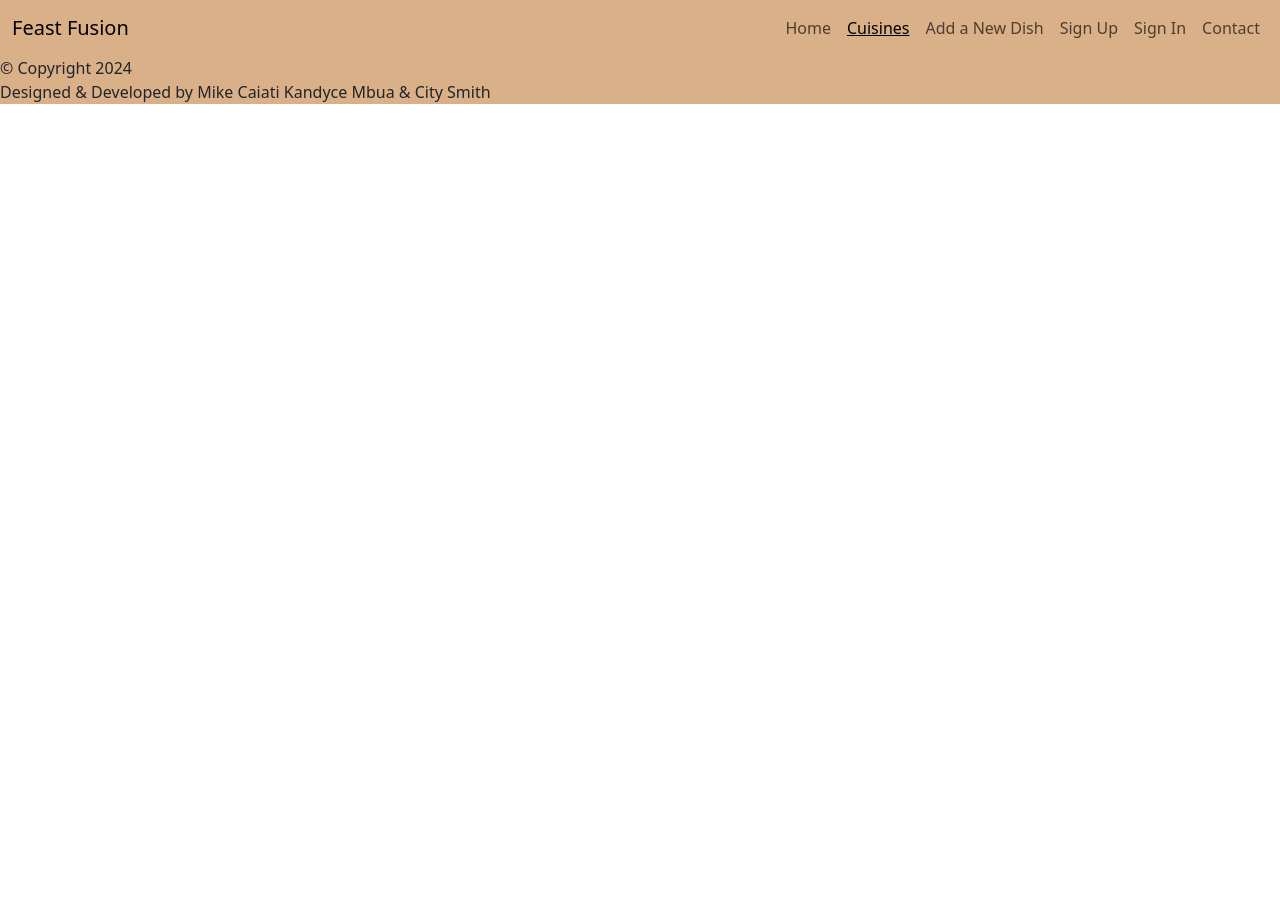
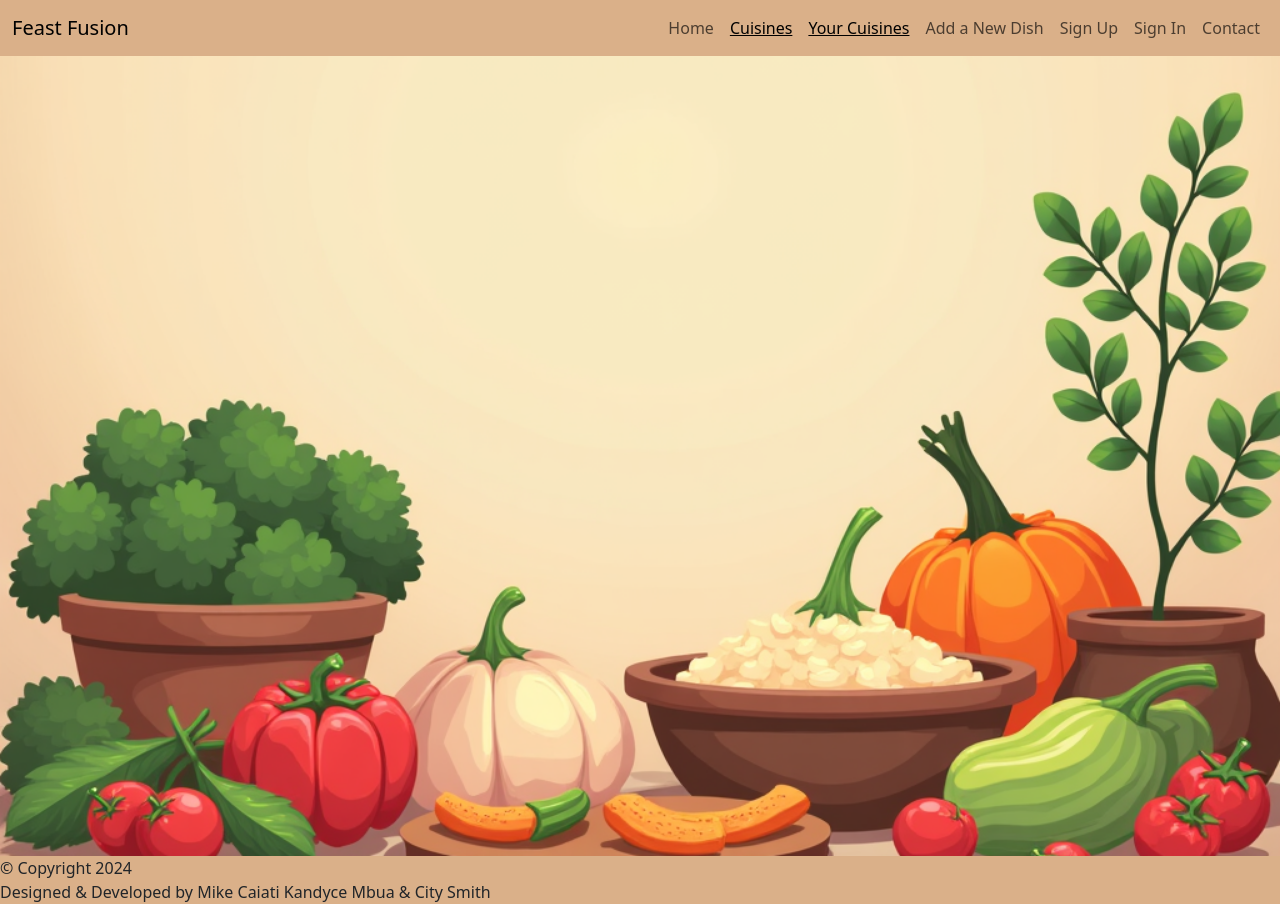
Before and after one commit to mcaiati2/feast-fusion, a React (Vite) app in the folder client/: page /cuisines/yours in a window 1280 px wide. Before the commit the page ends 800 px from the top, so only its background shows below. Built offline with nearby package versions, Linux system fonts and the light colour scheme; no server answers.

Commit message:
created a page to show the list of user's Cuisines

```diff
--- a/client/src/App.tsx
+++ b/client/src/App.tsx
@@ -7,6 +7,7 @@ import Footer from './components/Footer';
 
 import Landing from './pages/Landing';
 import Cuisines from './pages/Cuisines';
+import UserCuisines from './pages/UserCuisines';
 import RecipeForm from './pages/RecipeForm';
 import AuthForm from './pages/AuthForm';
 import ContactForm from './pages/ContactForm';
@@ -18,6 +19,7 @@ const App = () => {
     '/login': 'Feast Fusion - Log In',
     '/cuisines': 'Feast Fusion - Cuisines',
     '/cuisines/add': 'Feast Fusion - Create A Dish',
+    '/cuisines/yours': 'Feast Fusion - Your Cuisines'
   };
 
   const getTitle = (path: string): string => {
@@ -26,7 +28,7 @@ const App = () => {
       if (!isNaN(Number(route))) {
         return `Feast Fusion - Cuisines ${route}`;
       } else {
-        return `Feast Fusion - Create A Dish ${route}`;
+        return `Feast Fusion - ${route[0].toUpperCase()}${route.slice(1)}`;
       }
     }
     return titles[path] || 'Page Not Found';
@@ -47,6 +49,7 @@ const App = () => {
           <Route path="/login" element={<AuthForm isLogin={true} />} />
           <Route path="/cuisines" element={<Cuisines />} />
           <Route path="/cuisines/add" element={<RecipeForm />} />
+          <Route path="/cuisines/yours" element={<UserCuisines />} />
           <Route path="/contact" element={<ContactForm />} />
         </Routes>
       </main>
--- a/client/src/components/Header.tsx
+++ b/client/src/components/Header.tsx
@@ -12,6 +12,7 @@ function Header() {
           <div className="navbar-nav ms-auto">
             <NavLink className="nav-link" to="/">Home</NavLink>
             <NavLink className="nav-link" to="/cuisines">Cuisines</NavLink>
+            <NavLink className="nav-link" to="/cuisines/yours">Your Cuisines</NavLink>
             <NavLink className="nav-link" to="/cuisines/add">Add a New Dish</NavLink>
             <NavLink className="nav-link" to="/register">Sign Up</NavLink>
             <NavLink className="nav-link" to="/login">Sign In</NavLink>
--- a/client/src/index.css
+++ b/client/src/index.css
@@ -96,6 +96,16 @@ nav a:hover {
     cursor: pointer;
 }
 
+/* User Cuisines */
+
+#userCuisineStyle {
+    background-image: url('./assets/images/user_cuisines.png');
+    background-repeat: no-repeat;
+    background-position: center;
+    background-size: cover;
+    height: 100vh;
+}
+
 /* Add Recipe */
 
 #recipeForm {
--- /dev/null
+++ b/client/src/pages/UserCuisines.tsx
@@ -0,0 +1,11 @@
+function UserCuisines() {
+    return (
+        <>
+            <main id="userCuisineStyle">
+
+            </main>
+        </>
+    )
+}
+
+export default UserCuisines;
```
Also changed, not shown: client/src/assets/images/user_cuisines.png (renamed from client/src/assets/images/references/nva1ndQpIcNPaIDUFkpxq.png).
